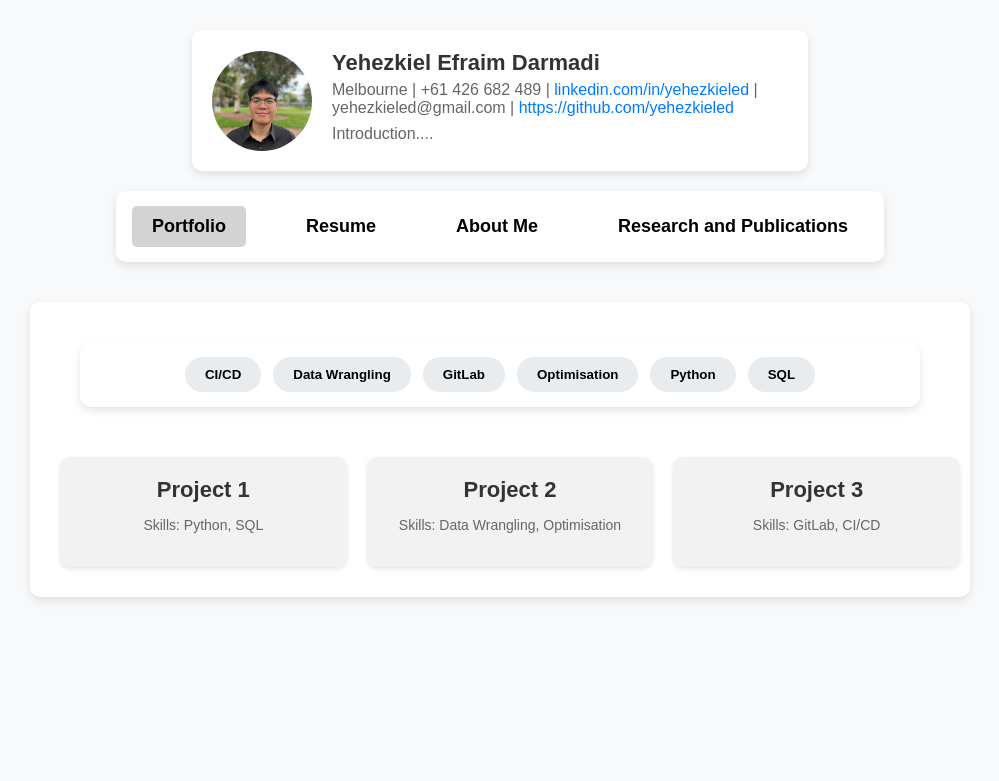
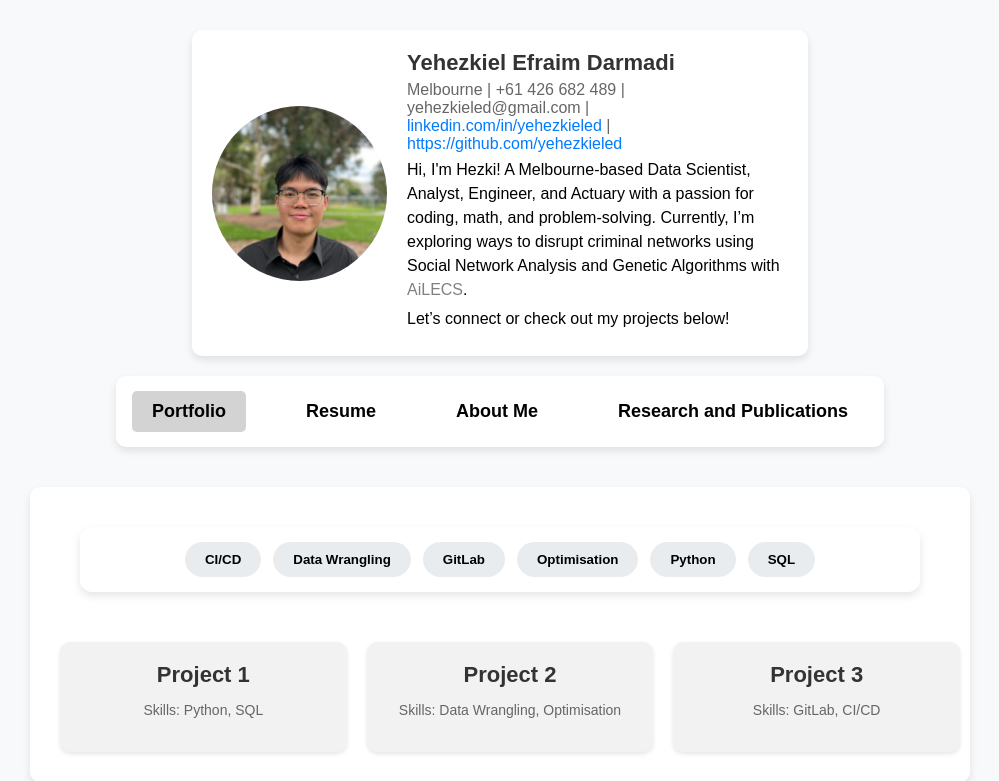
Before and after one commit to yehezkieled/portfolio_website, a Python web app: template website/templates/home.html in a window 1280 px wide. Shown: the top 781 px of the page, without its empty margins (140-1139 px from the left). Run offline with Jinja, Linux system fonts and the light colour scheme; the template is opened without the code that fills it, so the values that code supplies are empty.

Commit message:
add profile introduction

```diff
--- a/website/static/css/style.css
+++ b/website/static/css/style.css
@@ -21,8 +21,8 @@ body {
 }
 
 .profile-image {
-  width: 100px;
-  height: 100px;
+  width: 175px;
+  height: 175px;
   border-radius: 50%;
   object-fit: cover;
   margin-right: 20px;
@@ -52,8 +52,9 @@ body {
 
 .bio {
   margin-top: 10px;
-  font-size: 14px;
+  font-size: 16px;
   line-height: 1.5;
+  color: black !important;
 }
 
 .navigation {
@@ -386,6 +387,17 @@ body {
   color: #555;
 }
 
+.transcript-link {
+  font-size: 0.85em;
+  color: #007bff;
+  text-decoration: none;
+  margin-left: 8px;
+}
+
+.transcript-link:hover {
+  text-decoration: underline;
+}
+
 /* for the timeline */
 .timeline {
   position: relative;
@@ -490,3 +502,14 @@ body {
   box-shadow: 0 2px 4px rgba(0, 0, 0, 0.1);
   margin-top: 20px;
 }
+
+/* publication section */
+.publication-container {
+  background: white;
+  padding: 10px;
+  border-radius: 5px;
+  text-align: left;
+  box-shadow: 0 2px 4px rgba(0, 0, 0, 0.1);
+  transition: transform 0.2s ease;
+  margin-top: 10px;
+}
--- a/website/templates/home.html
+++ b/website/templates/home.html
@@ -19,16 +19,25 @@
       <div class="profile-info">
         <h2>Yehezkiel Efraim Darmadi</h2>
         <p>
-          Melbourne | +61 426 682 489 |
+          Melbourne | +61 426 682 489 | yehezkieled@gmail.com |
           <a href="https://www.linkedin.com/in/yehezkieled/" target="_blank"
             >linkedin.com/in/yehezkieled</a
           >
-          | yehezkieled@gmail.com |
+          |
           <a href="https://github.com/yehezkieled" target="_blank">
             https://github.com/yehezkieled
           </a>
         </p>
-        <p class="bio">Introduction....</p>
+        <p class="bio">
+          Hi, I'm Hezki! A Melbourne-based Data Scientist, Analyst, Engineer,
+          and Actuary with a passion for coding, math, and problem-solving.
+          Currently, I’m exploring ways to disrupt criminal networks using
+          Social Network Analysis and Genetic Algorithms with
+          <a href="https://ailecs.org/" target="_blank" style="color: gray"
+            >AiLECS</a
+          >.
+        </p>
+        <p class="bio">Let’s connect or check out my projects below!</p>
       </div>
     </div>
 
@@ -169,7 +178,6 @@
         </div>
 
         <!-- education -->
-        <!-- add the transcript -->
         <div class="education-section">
           <h2>EDUCATION</h2>
           <div class="education-card">
@@ -195,11 +203,18 @@
           </div>
 
           <div class="education-card">
-            <h3>Bachelor of Actuarial Science</h3>
+            <h3>
+              Bachelor of Actuarial Science
+              <a
+                href="{{ url_for('static', filename='files/YEHEZKIEL Certificate and transcripts.pdf') }}"
+                class="transcript-link"
+                download
+                >transcript</a
+              >
+            </h3>
             <p>
-              <em>Asia Pacific University</em> |
-              <span class="date">2018 - 2022</span> |
-              <em>First Class Honor</em>
+              <em>Asia Pacific University</em> | <em>First Class Honor</em> |
+              <span class="date">2018 - 2022</span>
             </p>
 
             <div class="skills-grid">
@@ -267,6 +282,16 @@
 
       <!-- for the about section -->
       <div id="about" class="content-section">
+        <div>
+          <p>
+            Hi! I am originally from Indonesia and I studied in KL for three
+            years.
+          </p>
+          <p>
+            I love basketball, gaming, and music-and I am always eager to learn
+            something new!
+          </p>
+        </div>
         <!-- timeline -->
         <div class="timeline">
           <div class="timeline-event">
@@ -297,7 +322,29 @@
 
       <!-- publication section -->
       <div id="publication" class="content-section">
-        <h2>coming soon</h2>
+        <div class="publication-container">
+          <h2>
+            Identifying Key Players for Maximum Disruption of Criminal Networks
+          </h2>
+
+          <p>
+            <em>Monash University</em> |
+            <span class="date">On Going</span>
+          </p>
+        </div>
+
+        <div class="publication-container">
+          <h2>
+            Comparison of Resampling Data and Without Resampling Data in
+            Predicting the Default Rate Using Logistic Regression: A Study on
+            Peer-to-Peer (P2P) Lending in the US
+          </h2>
+
+          <p>
+            <em>Asia Pacific University</em> |
+            <span class="date">2017</span>
+          </p>
+        </div>
       </div>
     </div>
 
```
Also changed, not shown: 1 other file.
